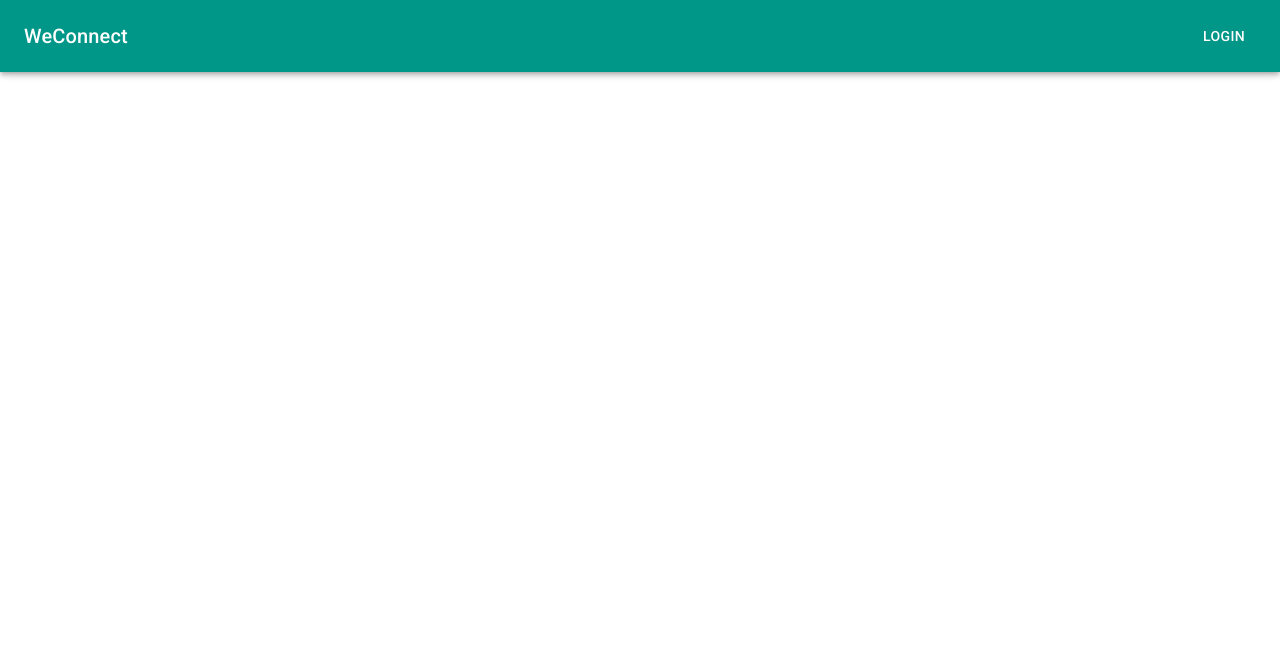
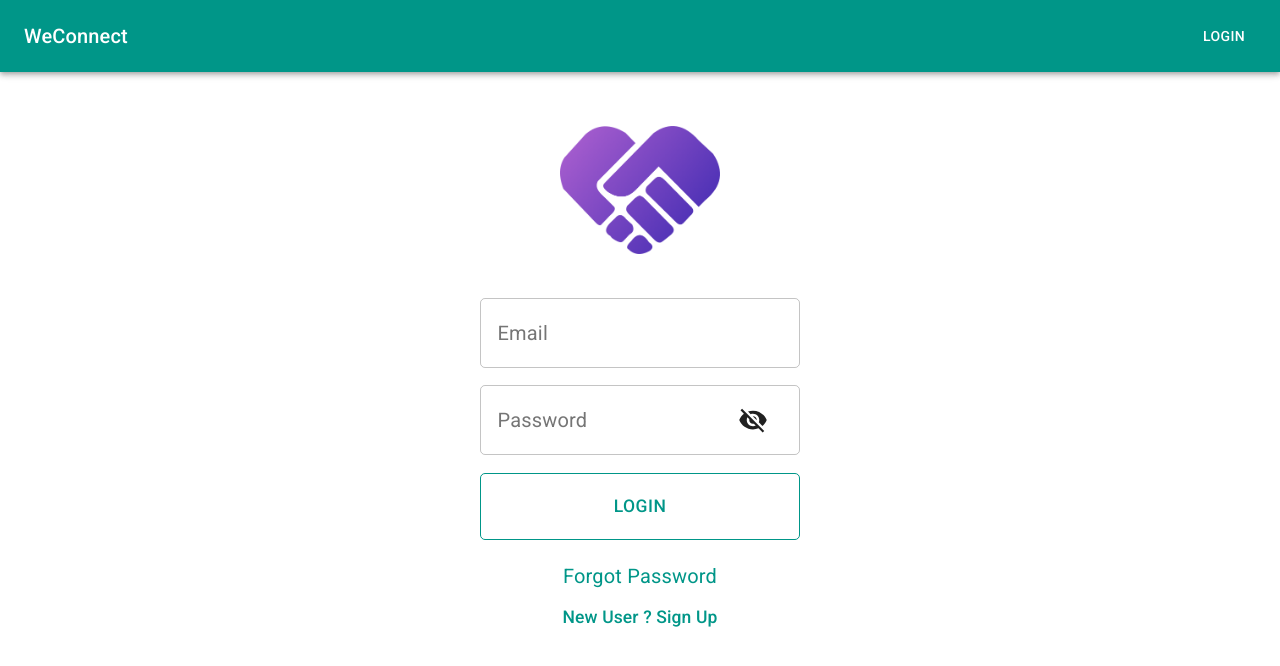
Before and after one commit to pesto-students/batch-12-WeConnect, a React (Create React App) app in the folder client/: page /login in a window 1280 px wide. Shown: the top 666 px of the page. Built offline with nearby package versions, Linux system fonts and the light colour scheme.

Commit message:
Add Login View

```diff
--- a/client/package.json
+++ b/client/package.json
@@ -10,6 +10,7 @@
     "@testing-library/user-event": "^7.1.2",
     "react": "^16.12.0",
     "react-dom": "^16.12.0",
+    "react-hook-form": "^4.9.8",
     "react-responsive-carousel": "^3.1.51",
     "react-router-dom": "^5.1.2",
     "react-scripts": "3.3.1"
--- a/client/src/components/app/App.js
+++ b/client/src/components/app/App.js
@@ -2,7 +2,7 @@ import React from 'react';
 import { BrowserRouter as Router, Switch, Route } from 'react-router-dom';
 
 import style from './App.module.css';
-import { Homepage, WorkSpaceList } from '../../views';
+import { Homepage, WorkSpaceList, Login } from '../../views';
 import { Navbar } from '../Navbar/Navbar';
 
 const App = () => {
@@ -10,9 +10,10 @@ const App = () => {
   return (
     <Router>
       <div className={style.App}>
-        <Navbar position="fixed" titleText={websiteTitle} />
+        <Navbar position="sticky" titleText={websiteTitle} className="Appbar" />
         <Switch>
           <Route exact path="/" component={Homepage} />
+          <Route exact path="/login" component={Login} />
           <Route path="/workspace" component={WorkSpaceList} />
         </Switch>
       </div>
@@ -20,4 +21,9 @@ const App = () => {
   );
 };
 
+/*
+TO BE IMPLEMENTED ROUTES
+/forgot-password : Forgot Password
+*/
+
 export default App;
--- a/client/src/components/app/App.module.css
+++ b/client/src/components/app/App.module.css
@@ -1,6 +1,6 @@
 .App {
   text-align: left;
-  font-family: "Roboto", sans-serif;
+  font-family: 'Roboto', sans-serif;
   font-size: 14px;
 }
 
--- a/client/src/components/icons.js
+++ b/client/src/components/icons.js
@@ -1,5 +1,7 @@
 import MenuIcon from '@material-ui/icons/Menu';
 import AccountCircle from '@material-ui/icons/AccountCircle';
 import MailIcon from '@material-ui/icons/Mail';
+import Visibility from '@material-ui/icons/Visibility';
+import VisibilityOff from '@material-ui/icons/VisibilityOff';
 
-export { MenuIcon, AccountCircle, MailIcon };
+export { MenuIcon, AccountCircle, MailIcon, Visibility, VisibilityOff };
--- a/client/src/index.js
+++ b/client/src/index.js
@@ -3,11 +3,14 @@ import ReactDOM from 'react-dom';
 import './index.css';
 import App from './components/app/App';
 import { MuiThemeProvider } from '@material-ui/core';
+import { StylesProvider } from '@material-ui/core/styles';
 import theme from './components/Theme/theme';
 
 ReactDOM.render(
   <MuiThemeProvider theme={theme}>
-    <App />
+    <StylesProvider injectFirst>
+      <App />
+    </StylesProvider>
   </MuiThemeProvider>,
-  document.getElementById('root')
+  document.getElementById('root'),
 );
--- /dev/null
+++ b/client/src/views/Login/Login.js
@@ -0,0 +1,166 @@
+import React, { useState } from 'react';
+import { useForm } from 'react-hook-form';
+
+import {
+  Typography,
+  TextField,
+  Link as HyperLink,
+  InputAdornment,
+  IconButton,
+} from '@material-ui/core';
+import { withStyles } from '@material-ui/core/styles';
+import { Button } from '../../components/Generic';
+import { Visibility, VisibilityOff } from '../../components/icons';
+import style from './Login.module.css';
+
+const EmailRegex = /^[a-zA-Z0-9.!#$%&'*+/=?^_`{|}~-]+@[a-zA-Z0-9](?:[a-zA-Z0-9-]{0,61}[a-zA-Z0-9])?(?:\.[a-zA-Z0-9](?:[a-zA-Z0-9-]{0,61}[a-zA-Z0-9])?)*$/;
+
+const StyledTextField = withStyles({
+  root: {
+    '& label.Mui-focused': {
+      color: 'primary',
+    },
+
+    '& input.Mui-focused + fieldset': {
+      color: 'blue',
+      borderLeftWidth: 6,
+      padding: '4px !important', // override inline-style
+    },
+
+    '& input:invalid + fieldset': {
+      color: 'red',
+      borderWidth: 2,
+    },
+  },
+})(TextField);
+
+const StyledButton = withStyles({
+  root: {
+    background: 'white',
+    padding: '1em',
+  },
+})(Button);
+
+const LoginView = (props) => {
+  const { register, handleSubmit, errors } = useForm({ mode: 'onChange' });
+  const onSubmit = (data) => console.log(data);
+  const { toggleView, ...extraProps } = props;
+  const [showPassword, setShowPassword] = React.useState(false);
+  const handleClickShowPassword = () => {
+    setShowPassword((currentValue) => !currentValue);
+  };
+
+  return (
+    <React.Fragment>
+      <form
+        onSubmit={handleSubmit(onSubmit)}
+        {...extraProps}
+        className={style.form}
+      >
+        <StyledTextField
+          name="Email"
+          label="Email"
+          variant="outlined"
+          placeholder="Enter email address"
+          fullWidth
+          inputRef={register({
+            required: 'Email address is compulsory',
+            pattern: {
+              value: EmailRegex,
+              message: 'Invalid email address',
+            },
+          })}
+          error={Boolean(errors.Email)}
+          helperText={errors.Email && errors.Email.message}
+        />
+        <StyledTextField
+          name="Password"
+          label="Password"
+          variant="outlined"
+          placeholder="Enter Password here"
+          fullWidth
+          type={showPassword ? 'text' : 'password'}
+          inputRef={register({ required: 'Password field is compulsory' })}
+          error={Boolean(errors.Password)}
+          helperText={errors.Password && errors.Password.message}
+          InputProps={{
+            endAdornment: (
+              <InputAdornment position="end">
+                <IconButton
+                  className={style.icon}
+                  aria-label="toggle password visibility"
+                  onClick={handleClickShowPassword}
+                >
+                  {showPassword ? <Visibility /> : <VisibilityOff />}
+                </IconButton>
+              </InputAdornment>
+            ),
+          }}
+        />
+        <StyledButton type="submit" fullWidth>
+          <Typography variant="button">Login</Typography>
+        </StyledButton>
+      </form>
+      <HyperLink align="center" href="/forgot-password">
+        <Typography variant="subtitle1">Forgot Password</Typography>
+      </HyperLink>
+      {/*
+        GOOD-TO-HAVE : ADD Third Party Login Integration
+      <div align="center" className="thirdPartyLogin">
+        {
+          TODO : Integrate Google Login here.
+        }
+        <StyledButton>
+          <Typography variant="button">Google</Typography>
+        </StyledButton>
+        {
+          TODO : Integrate Facebook Login here.
+        }
+        <StyledButton>
+          <Typography variant="button">Facebook</Typography>
+        </StyledButton>
+      </div>
+      */}
+      <HyperLink onClick={toggleView}>
+        <Typography variant="subtitle2" align="center">
+          New User ? Sign Up
+        </Typography>
+      </HyperLink>
+    </React.Fragment>
+  );
+};
+
+/*
+  TODO : Implement SignUp View
+*/
+const SignUpView = (props) => {
+  const { toggleView } = props;
+
+  return <p toggleView={toggleView}>SignUp View</p>;
+};
+
+const Login = (props) => {
+  const [isRegistered, setisRegistered] = useState(true);
+  const toggleView = () => setisRegistered(!isRegistered);
+
+  return (
+    <section className={style.rootContainer}>
+      <a href="/" className={style.logoWrapper}>
+        <img
+          className={style.logo}
+          src={process.env.PUBLIC_URL + '/logo.png'}
+          alt="Website logo"
+        />
+      </a>
+      <div className={style.mainView}>
+        {isRegistered ? (
+          <LoginView toggleView={toggleView} />
+        ) : (
+          <SignUpView toggleView={toggleView} />
+        )}
+      </div>
+    </section>
+  );
+};
+
+export default Login;
--- /dev/null
+++ b/client/src/views/Login/Login.module.css
@@ -0,0 +1,89 @@
+.rootContainer {
+  width: 70%;
+  margin: 0 auto;
+  padding-top: 10vh;
+  display: grid;
+  grid-template-columns: 1fr;
+  grid-template-rows: 1fr 2fr auto;
+  grid-template-areas:
+    'logo'
+    'form';
+}
+
+.logoWrapper {
+  display: flex;
+  justify-content: center;
+  align-items: center;
+}
+
+.logo {
+  grid-area: logo;
+  margin-left: auto;
+  margin-right: auto;
+  max-width: 50%;
+  height: auto;
+}
+
+.mainView {
+  grid-area: form;
+}
+
+.mainView > *,
+.mainView > a > * {
+  margin: 0.5em 0;
+}
+
+.form > * {
+  margin: 0.5em 0;
+}
+
+.thirdpartyLogin {
+  display: flex;
+  justify-content: space-evenly;
+}
+
+@media only screen and (min-width: 512px) {
+  .logo {
+    max-width: 40%;
+    padding: 1em;
+  }
+}
+
+@media only screen and (min-width: 1024px) {
+  .rootContainer {
+    width: 50%;
+    padding-top: 2em;
+  }
+
+  .logo {
+    max-width: 25%;
+    padding: 1em;
+  }
+
+  .mainView {
+    zoom: 1.25;
+    max-width: 50%;
+    margin-left: auto;
+    margin-right: auto;
+  }
+
+  .rootContainer button {
+    border: 1px solid #009688;
+    color: #009688;
+  }
+
+  .rootContainer button:hover {
+    background-color: #009688;
+    color: #fff;
+  }
+
+  .rootContainer .icon {
+    border: 0;
+    background-color: inherit;
+    color: inherit;
+  }
+
+  .thirdpartyLogin {
+    justify-content: space-evenly;
+  }
+}
--- a/client/src/views/index.js
+++ b/client/src/views/index.js
@@ -1,4 +1,5 @@
 import Homepage from './Homepage';
 import WorkSpaceList from './WorkSpaceList';
+import Login from './Login/Login';
 
-export { Homepage, WorkSpaceList };
+export { Homepage, WorkSpaceList, Login };
```
Also changed, not shown: 1 other file (tests, documents, lock files or other folders).
